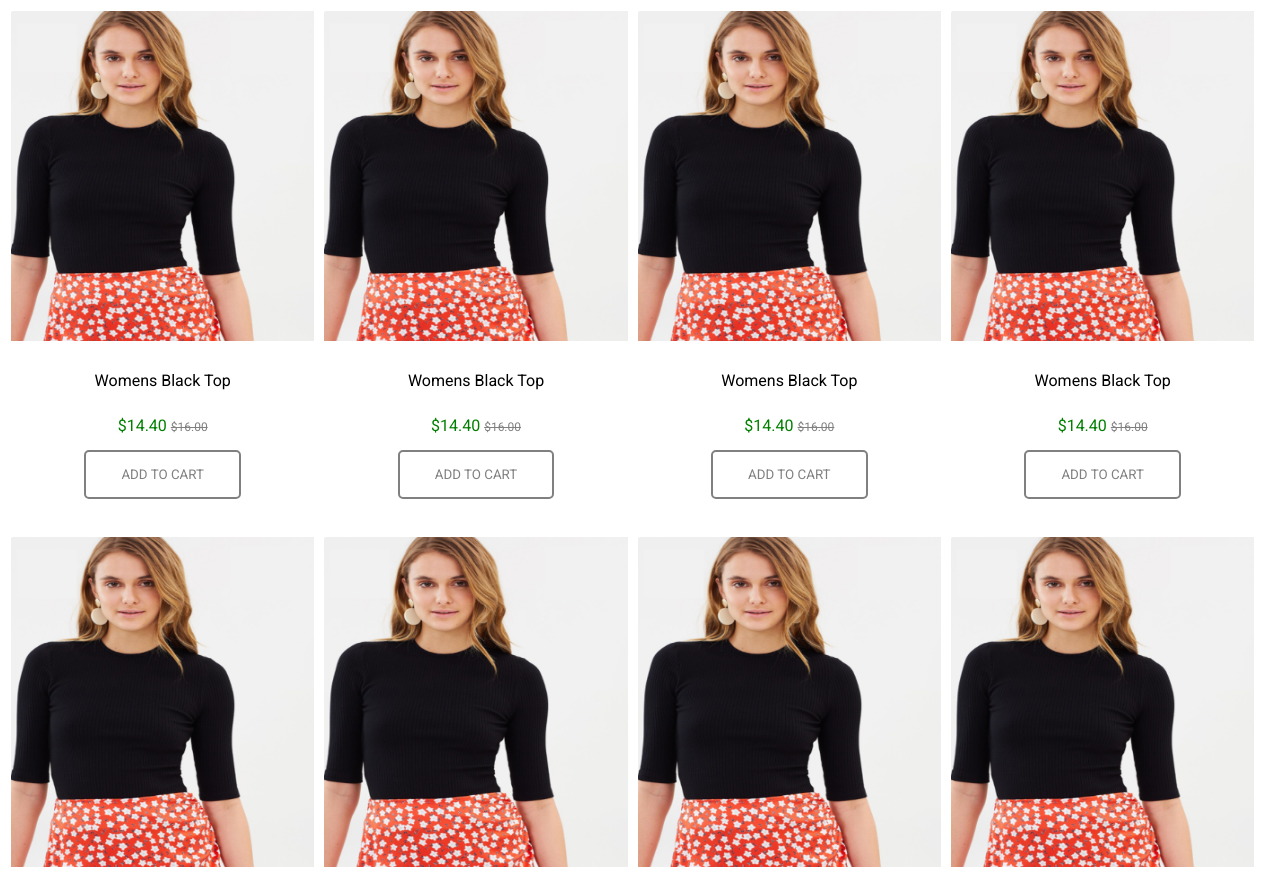
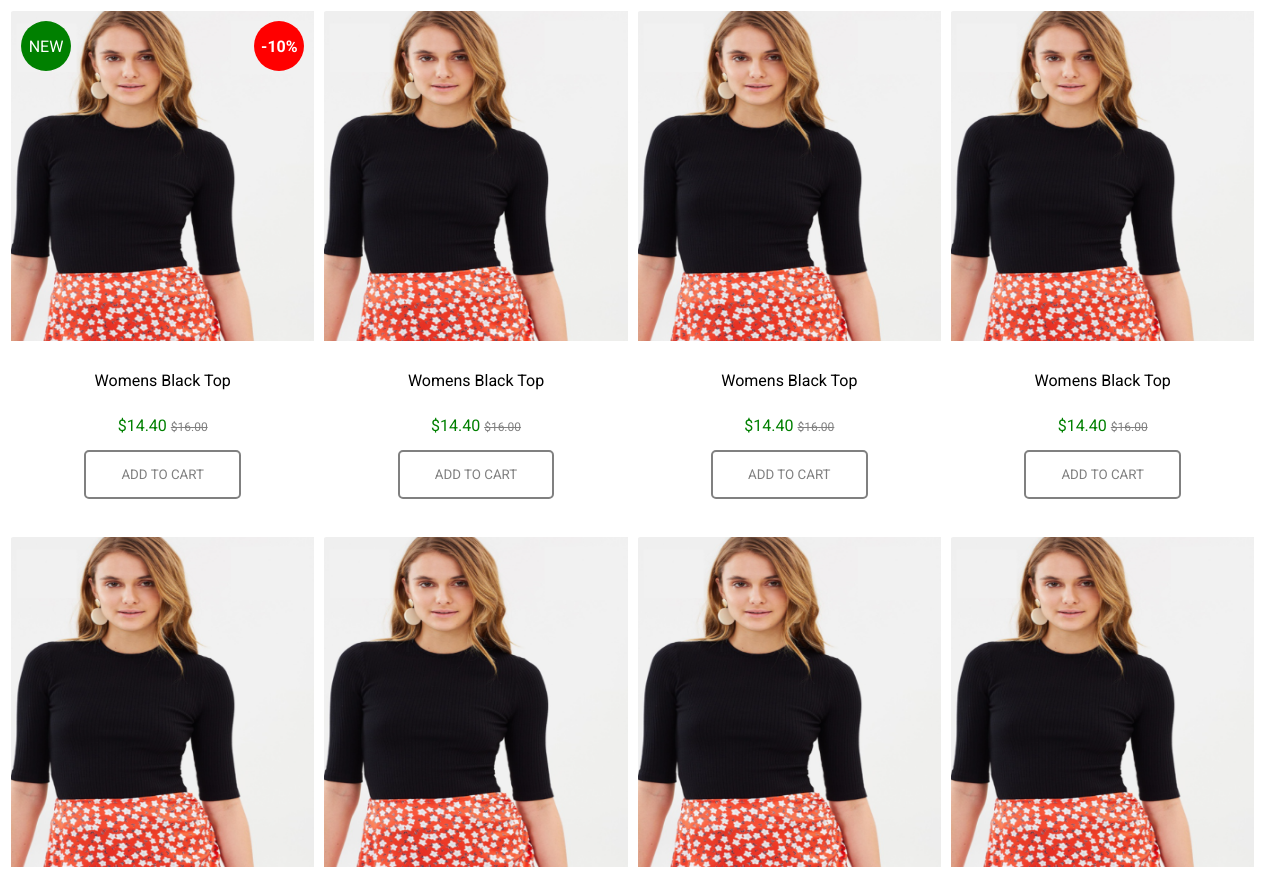
Before and after one commit to Darksiend/ShoppingWebSite, a plain HTML site: page products/products.html in a window 1280 px wide. Shown: the top 874 px of the page. Drawn offline with Linux system fonts and the light colour scheme.

Commit message:
Add Circle

```diff
--- a/products/products.css
+++ b/products/products.css
@@ -1,4 +1,4 @@
-@import url("https://fonts.googleapis.com/css2?family=Roboto&display=swap");
+@import url("https://fonts.googleapis.com/css2?family=Roboto:wght@400;700&display=swap");
 
 * {
   font-family: "Roboto", sans-serif;
@@ -62,6 +62,38 @@
   display: block;
 }
 
+/* New Circle */
+
+.new-circle {
+  width: 50px;
+  height: 50px;
+  background-color: green;
+  border-radius: 50%;
+  line-height: 100%;
+  text-transform: uppercase;
+  color: white;
+  padding-top: 18px;
+  position: absolute;
+  top: 10px;
+  left: 10px;
+}
+/* Sale Circle */
+
+.sale-circle {
+  width: 50px;
+  height: 50px;
+  background-color: red;
+  border-radius: 50%;
+  line-height: 100%;
+  text-transform: uppercase;
+  color: white;
+  padding-top: 18px;
+  position: absolute;
+  top: 10px;
+  right: 10px;
+  font-weight: bold;
+}
+
 /* Button */
 
 .product-item button {
--- a/products/products.html
+++ b/products/products.html
@@ -16,6 +16,8 @@
           <div class="on-img-btn"></div>
           <div class="on-img-btn"></div>
         </div>
+        <div class="new-circle">new</div>
+        <div class="sale-circle">-10%</div>
       </div>
       <p>Womens Black Top</p>
       <div class="price">$14.40 <s>$16.00</s></div>
```
